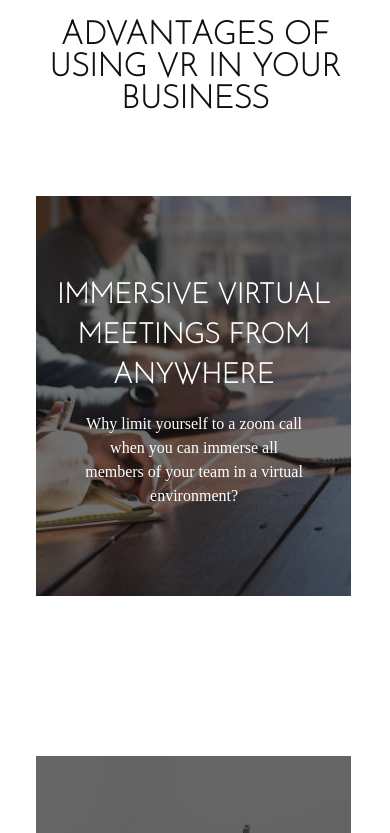
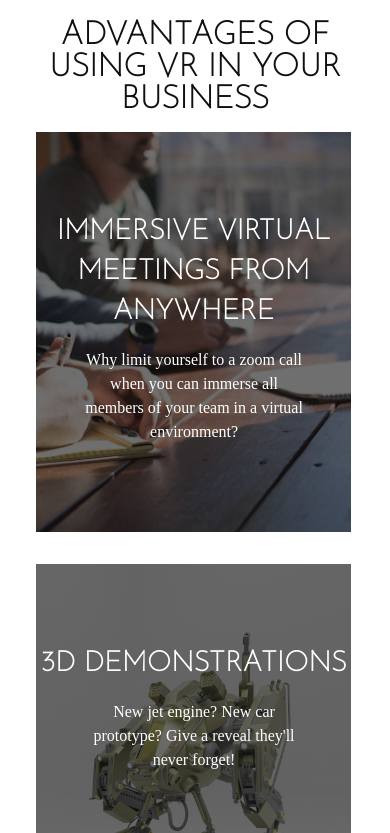
Before and after one commit to rspatz/Loopstudios-v3, a plain HTML site: page about.html in a window 390 px wide. Shown: the part 1500-2333 px from the top of the page. Drawn offline with Linux system fonts and the light colour scheme.

Commit message:
Change space between cards on mobile version of about.html

```diff
--- a/css/style.css
+++ b/css/style.css
@@ -514,7 +514,7 @@ button {
 .card-3 {
   height: 25rem;
   width: 90%;
-  margin: 5rem 1rem;
+  margin: 1rem;
 }
 
 .card-1 {
@@ -614,7 +614,6 @@ footer {
 .social-media {
   letter-spacing: 0.75rem;
   width: 41%;
-  /* margin: 2rem 9.25rem; */
   margin: 2rem auto;
 }
 
```
